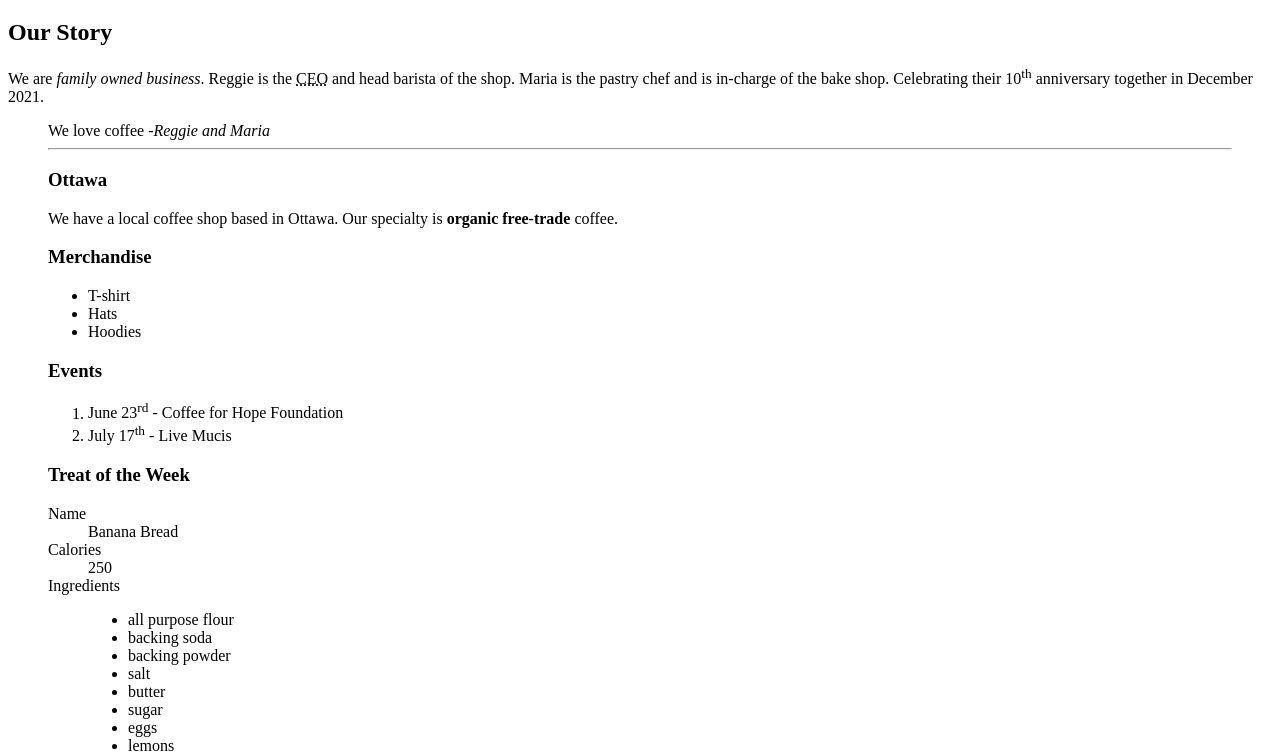
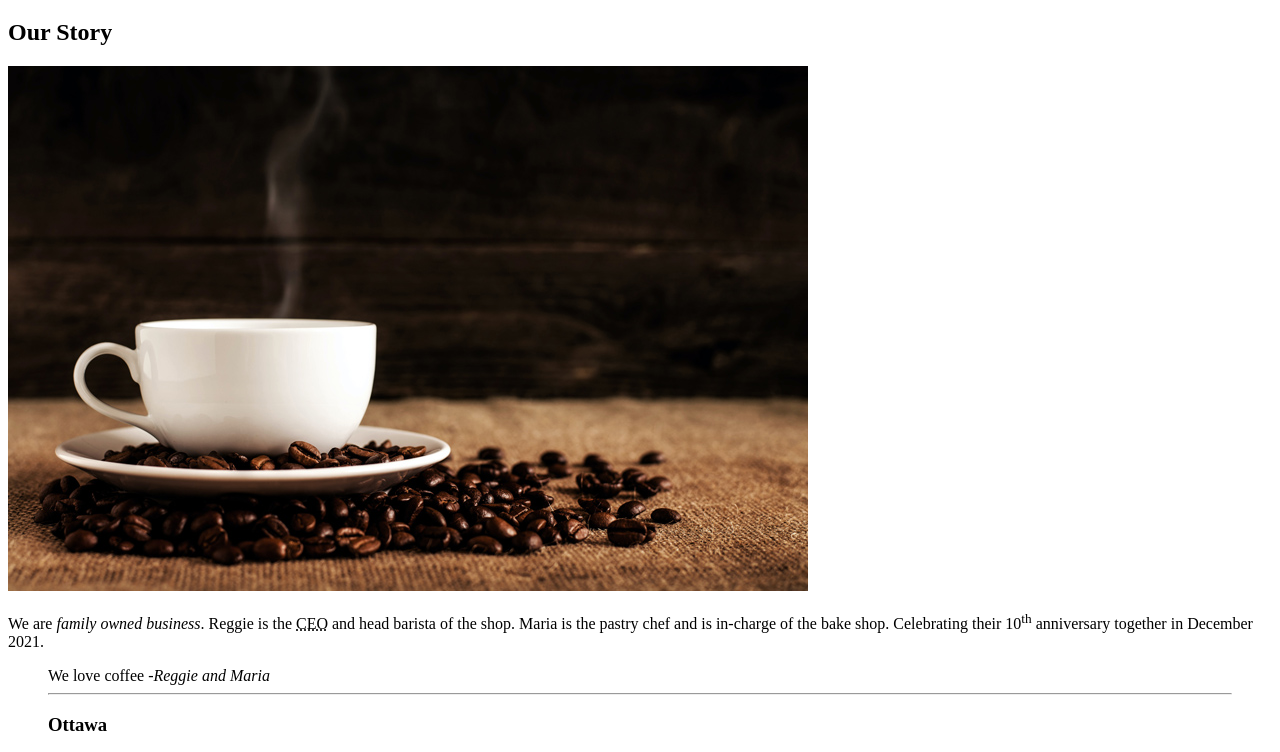
Before and after one commit to hui00011/hui00011.github.io, a plain HTML site: page week4/index.html in a window 1280 px wide. Shown: the part 61-813 px from the top of the page. Drawn offline with Linux system fonts and the light colour scheme.

Commit message:
add coffee image

```diff
--- a/week4/index.html
+++ b/week4/index.html
@@ -28,6 +28,8 @@
     <!---article of the page, can be used stand-alone -->
     <article>
       <h2>Our Story</h2>
+      <!-- Adding an image -->
+      <img src="images/coffee-shop.jpg" alt="coffee cup on pile of coffee beans">
       <P>
         We are <em>family owned business</em>. Reggie is the
         <abbr title="Chief Executive Officer">CEO</abbr> and
```
